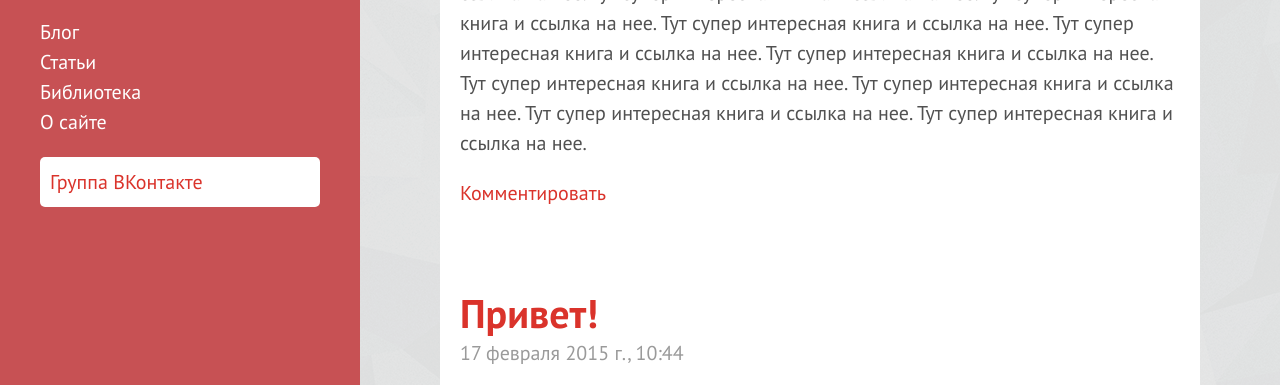
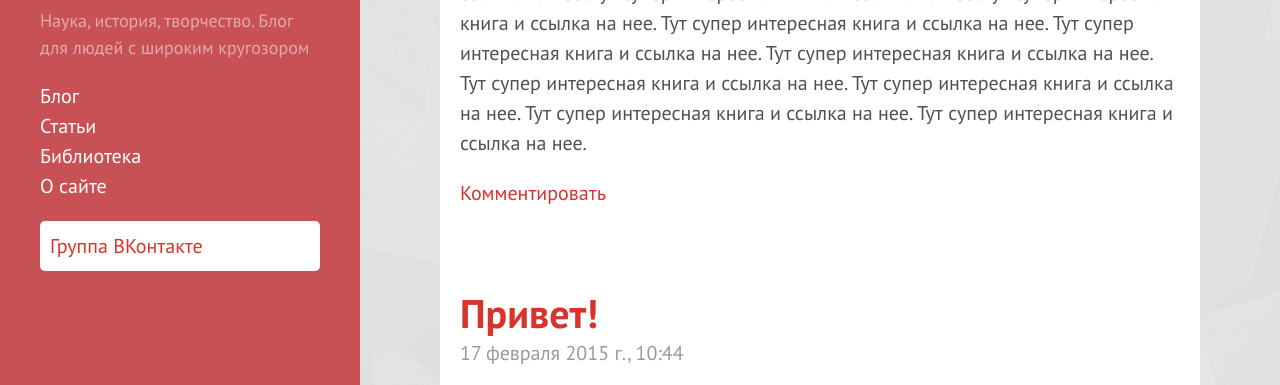
Before and after one commit to Soniejka/soniejka.github.io, a plain HTML site: page index.html in a window 1280 px wide. Shown: the part 222-607 px from the top of the page. Drawn offline with Linux system fonts and the light colour scheme; a script that the page names is missing.

Commit message:
Update: 2015-20-02 11:28:44 +0300

```diff
--- a/css/soniejka.css
+++ b/css/soniejka.css
@@ -51,7 +51,7 @@ body {
 }
 
 .lead {
-  font-size: 0.8rem;
+  font-size: 0.9rem;
   font-weight: 300;
 }
 
--- a/index.html
+++ b/index.html
@@ -8,7 +8,7 @@
 
   <meta name="viewport" content="width=device-width, initial-scale=1.0, maximum-scale=1">
 
-  <title> Сонейка  &middot; Наука, история, творчество. Блог для людей с широким кругозором</title>
+  <title> Сонейка</title>
   <meta name="description" content="Наука, история, творчество. Блог для людей с широким кругозором">
 
 
@@ -42,7 +42,7 @@
         <a class="logo-link" href="/"> <span class="logo"></span><h1>СОНЕЙКА</h1></a>
 
       <p class="lead">
-
+      Наука, история, творчество. Блог для людей с широким кругозором
       </p>
     </div>
 
```
Also changed, not shown: 404.html (+1 -1 lines), categories/library/index.html (+1 -1 lines), group/articles/index.html (+1 -1 lines), group/index.html (+1 -1 lines), group/library/index.html (+1 -1 lines), page/about/index.html (+1 -1 lines), page/index.html (+1 -1 lines), post/hello/index.html (+1 -1 lines), post/index.html (+1 -1 lines), post/test/index.html (+1 -1 lines), tags/test/index.html (+1 -1 lines).
